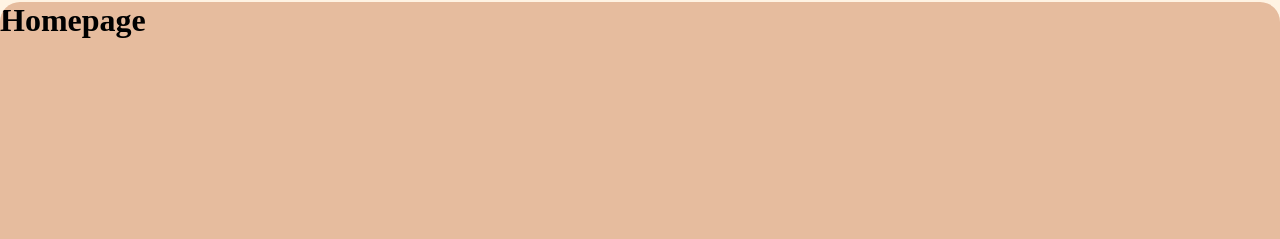
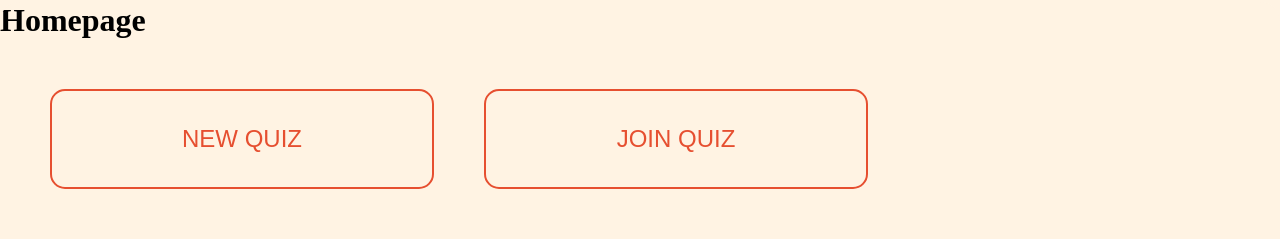
Before and after one commit to PollyFenne/Ye_olde_quiz_frontend, a React app: page / in a window 1280 px wide. Shown: the part 261-500 px from the top of the page. Built offline with nearby package versions, Linux system fonts and the light colour scheme.

Commit message:
Create ButtonControl component and add to HomePage

```diff
--- /dev/null
+++ b/src/components/ButtonControl/index.js
@@ -0,0 +1,9 @@
+import React from "react";
+
+import "./styles.css";
+
+const ButtonControl = ({ buttonText }) => {
+  return <button className="create-game-button">{buttonText}</button>;
+};
+
+export default ButtonControl;
--- /dev/null
+++ b/src/components/ButtonControl/styles.css
@@ -0,0 +1,18 @@
+.create-game-button {
+  font-size: 1.5rem;
+  margin-top: 50px;
+  margin-left: 50px;
+  width: 30%;
+  height: 100px;
+  border: 2px solid var(--vintagered);
+  border-radius: 15px;
+  background-color: transparent;
+  color: var(--vintagered);
+  cursor: pointer;
+  transition: all 0.1s;
+}
+
+.create-game-button:hover {
+  background-color: var(--vintagered);
+  color: var(--vintagewhite);
+}
--- a/src/pages/Home/Home.css
+++ b/src/pages/Home/Home.css
@@ -1,10 +1,9 @@
-
 :root {
-    --vintagered: #E64F30;
-    --vintageblue: #23C3B5;
-    --vintageyellow: #FFBE2D;
-    --vintagewhite: #FFF3E3;
-    --vintagebrown: #E6BC9E;
+  --vintagered: #e64f30;
+  --vintageblue: #23c3b5;
+  --vintageyellow: #ffbe2d;
+  --vintagewhite: #fff3e3;
+  --vintagebrown: #e6bc9e;
 }
 
 body {
@@ -36,7 +35,7 @@ body {
 /* HOMEPAGE STYLING */
 
 .home-content {
-    background-color: var(--vintagebrown);
+  background-color: var(--vintagewhite);
   height: 100vh;
   border-radius: 20px;
   margin-top: 10%;
--- a/src/pages/Home/index.js
+++ b/src/pages/Home/index.js
@@ -2,8 +2,11 @@
 
 import React from "react";
 
-import Banner from "../../components/Banner"
-import './Home.css'
+import Banner from "../../components/Banner";
+
+import ButtonControl from "../../components/ButtonControl";
+
+import "./Home.css";
 
 const Home = () => {
   return (
@@ -11,9 +14,11 @@ const Home = () => {
       <Banner />
       <div className="home-content">
         <h1>Homepage</h1>
+        <ButtonControl buttonText={"NEW QUIZ"} />
+        <ButtonControl buttonText={"JOIN QUIZ"} />
       </div>
     </>
-    )
+  );
 };
 
 export default Home;
```
Lines whose indentation alone changed are shown as unchanged.
